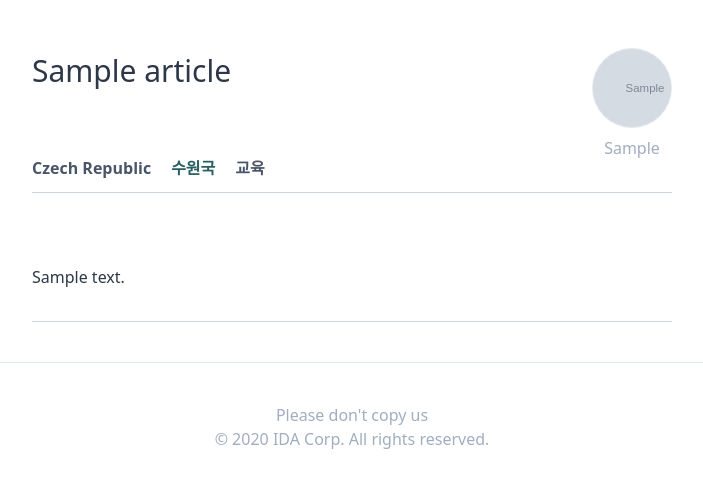
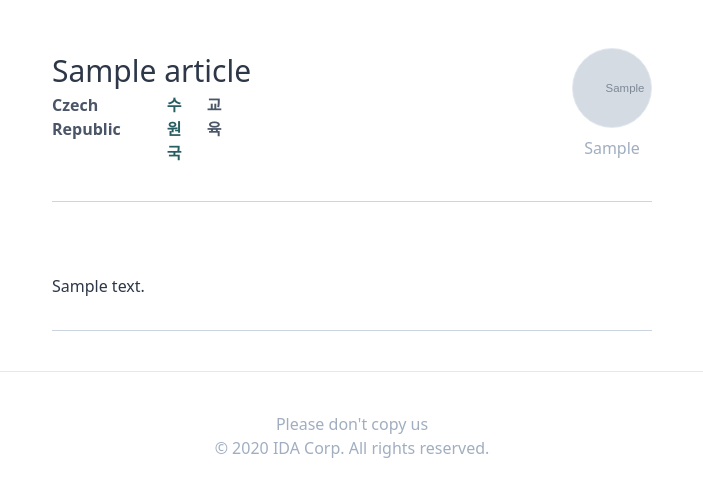
Before and after one commit to JunDamin/ArticleChannel, a Django app: page /articles/1 in a window 1280 px wide. Shown: the part 80-577 px from the top of the page, without its empty margins (288-991 px from the left). Run offline with Django 3.2, Linux system fonts and the light colour scheme; tables that the repository leaves empty hold one stand-in row (values such as "Sample post"); grey boxes marked "Sample" are stand-in pictures; parts of the project's set-up code (start-up, migrations or seed data) failed here and were passed over; some libraries are stand-ins or nearby versions.

Commit message:
#5.2 insert pedding and adjustment

```diff
--- a/templates/articles/article_detail.html
+++ b/templates/articles/article_detail.html
@@ -7,14 +7,20 @@
 {% block content %}
 
 <div class="container mx-auto flex justify-around pb-10">
-    <div class="lg:w-1/2 md:w-3/4 sm:w-3/4">
+    <div class="lg:w-1/2 md:w-3/4 px-5">
         <div class="flex w-full justify-between border-section">
             <div class="pb-1 content-around">
-                <h4 class="text-3xl font-medium h-full">{{article.title}}</h4>
-                <div class="flex justify-between">
-                    <span class="text-gray-700 font-bold">{{article.country.name}}</span>
-                    <span class="text-teal-800 font-bold px-5">{{article.get_article_field_display}}</span>
-                    <span class="mr-5 text-gray-700 font-bold">{{article.get_subject_type_display}}</span>
+                <div class="flex justify-between box-border">
+                    <h4 class="text-3xl font-medium h-full">{{article.title}}</h4>
+                </div>
+                <div class="flex w-3/4">
+                    <div class="justify-between w-full overflow-hidden ">
+                        <span class="text-gray-700 font-bold">{{article.country.name}}</span>
+                    </div>
+                    <div class="flex justify-between w-full overflow-hidden ">
+                        <span class="text-teal-800 font-bold px-5">{{article.get_article_field_display}}</span>
+                        <span class="mr-5 text-gray-700 font-bold">{{article.get_subject_type_display}}</span>
+                    </div>
                 </div>
             </div>
             <div>
```
